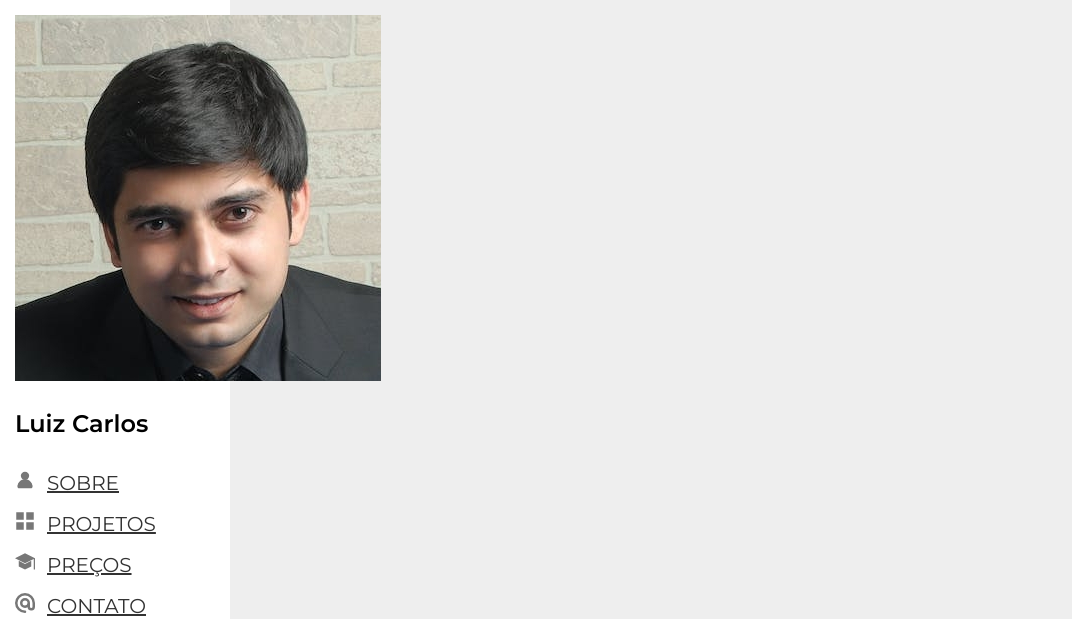
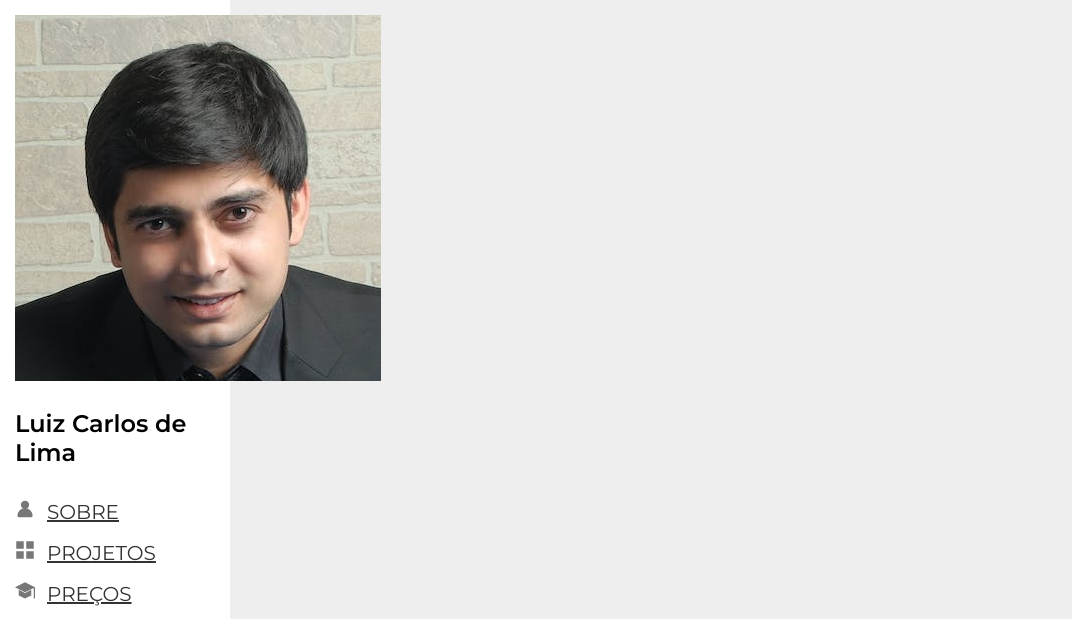
Before and after one commit to luizsilvatraders/Atividade_semana_3_IFES, a plain HTML site: page index.html in a window 1280 px wide. Shown: the top 619 px of the page, without its empty margins (0-1072 px from the left). Drawn offline with Linux system fonts and the light colour scheme.

Commit message:
ajuste_H1_TS

```diff
--- a/index.html
+++ b/index.html
@@ -17,7 +17,7 @@
       <div class="logo">
         <img src="img/rosto.jpg">
       </div>
-      <h2 class="my3">Luiz Carlos</h2>
+      <h2 class="my3">Luiz Carlos de Lima</h2>
       <p class="py1"><img src="img/sobre.svg"><a href="#sobre">SOBRE</a></p>
       <p class="py1"><img src="img/projetos.svg"><a href="#projetos">PROJETOS</a></p>
       <p class="py1"><img src="img/formacao.svg"><a href="#precos">PREÇOS</a></p>
```
